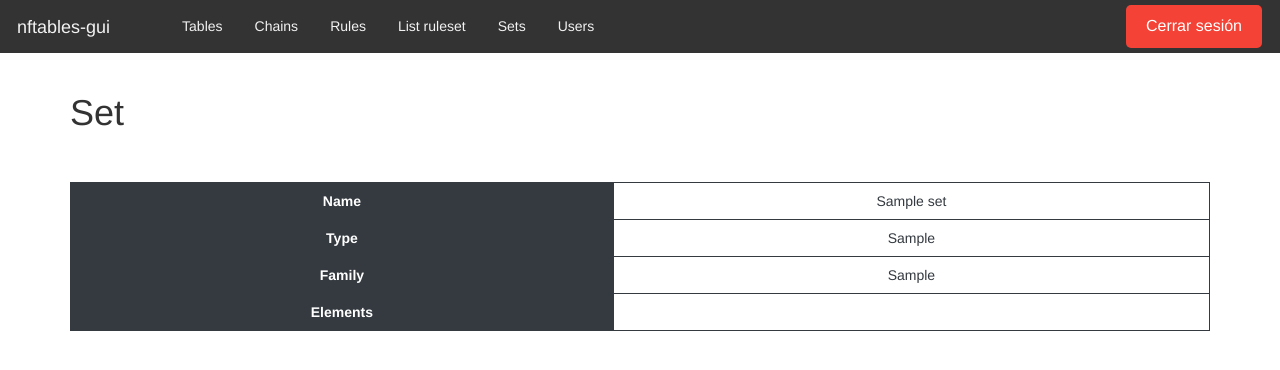
After one commit to alegarsan11/nftables-gui, a Flask app: page /sets/1 in a window 1280 px wide. The commit adds this page. Shown: the top 370 px of the page. Run offline with Flask 3, Linux system fonts and the light colour scheme; tables that the repository leaves empty hold one stand-in row (values such as "Sample post"); a database or web service that is not in the repository returns one stand-in record (values such as "Sample title"); data that the repository does not hold is empty; some libraries are stand-ins or nearby versions.

Commit message:
feat: view sets

```diff
--- a/nftables-frontend/api.py
+++ b/nftables-frontend/api.py
@@ -261,3 +261,12 @@ def delete_rule_request(rule_id):
         return "Success"
     else:
         return "Error deleting rule."
+
+def list_sets_request():
+    response = requests.get('http://localhost:8000/sets/list_sets')
+    return response.json()[1]["nftables"]
+
+def list_elements_in_set(set_name, set_family, set_table):
+    json_data = {"json_data": {"nftables": [{"list": {"set": {"name": set_name, "family": set_family, "table": set_table}}}]}}
+    response = requests.get('http://localhost:8000/sets/list_elements_in_set', json=json_data)
+    return response.json()
--- a/nftables-frontend/service.py
+++ b/nftables-frontend/service.py
@@ -1,5 +1,5 @@
 import json
-from models import Chain, NotTerminalStatement, Rule, Statement, Table, BaseChain, TerminalStatement, db, User
+from models import Chain, NotTerminalStatement, Rule, Statement, Table, BaseChain, TerminalStatement, db, User, Set
 from flask_login import LoginManager
 import api
 
@@ -516,3 +516,36 @@ def get_rule_by_chain_and_table(chain_id, family, table):
 def get_rule_by_chain_and_handle(chain_id, family, handle):
     rule = Rule.query.filter_by(chain_id=chain_id, family=family, handle=handle).first()
     return rule
+
+def insert_sets():
+    result = api.list_sets_request()
+    for i, item in enumerate(result):
+        if("set" in item):
+            table = get_table(item["set"]["table"], item["set"]["family"])
+            if(check_existing_set(item["set"]["name"], table.name, item["set"]["family"]) == True):
+
+                insert_set(item["set"]["name"], item["set"]["family"], item["set"]["table"], item["set"]["type"])
+    return "Success"
+
+def check_existing_set(name, table, family):
+    _set = Set.query.filter_by(name=name, table_id=table, family=family).first()
+    if _set:
+        return False
+    return True
+
+def insert_set(name, family, table_id, type):
+    _set = Set(name=name, family=family, table_id=table_id, type=type)
+    db.session.add(_set)
+    db.session.commit()
+
+def get_sets():
+    return Set.query.all()
+
+def get_set(set_id):
+    _set = Set.query.get(set_id)
+    return _set
+
+def insert_elements_in_set(set_id, elements):
+    _set = get_set(set_id)
+    _set.elements = elements
+    db.session.commit()
--- a/nftables-frontend/templates/base.html
+++ b/nftables-frontend/templates/base.html
@@ -23,9 +23,13 @@
         <li class="nav-item{% if request.path == '/list_ruleset' %} active{% endif %}">
           <a class="nav-link" href="/list_ruleset">List ruleset</a>
         </li>
+        <li class="nav-item{% if request.path == '/sets' %} active{% endif %}">
+          <a class="nav-link" href="/sets">Sets</a>
+        </li>
         <li class="nav-item{% if request.path == '/users' %} active{% endif %}">
           <a class="nav-link" href="/users">Users</a>
         </li>
+
       </ul>
         <div class="salida">
           <p class="parrafo">{{ current_user.username }}</p>
--- /dev/null
+++ b/nftables-frontend/templates/sets/set.html
@@ -0,0 +1,38 @@
+{% extends "base.html" %}
+{% block head %}
+{{ super() }}
+{% endblock %}
+{% block content %}
+<div class="container">
+  <h1>Set</h1>
+  <br></br>
+  <table class="table personal-table">
+    <tbody>
+      <tr>
+        <th>Name</th>
+        <td>{{ set.name }}</td>
+      </tr>
+      <tr>
+        <th>Type</th>
+        <td>{{ set.type }}</td>
+      </tr>
+      <tr>
+        <th>Family</th>
+        <td>{{ set.family }}</td>
+      </tr>
+      <tr>
+        <th>Elements</th>
+        <td>
+          <ul>
+            {% if set.elements != None %}
+            {{ set.elements }}
+            {% else %}
+            <li>No elements</li>
+            {% endif %}
+          </ul>
+        </td>
+      </tr>
+    </tbody>
+  </table>
+</div>
+{% endblock %}
--- a/nftables-frontend/views.py
+++ b/nftables-frontend/views.py
@@ -373,3 +373,19 @@ def create_rule_post():
         flash('Error creating rule.')
 
     return render_template('rules/create_rule.html', form=form, chains=chains)
+
+@visualization_bp.route('/sets')
+def get_sets():
+    service.insert_sets()
+    return render_template('sets/sets.html', sets=service.get_sets())
+
+@visualization_bp.route('/sets/<set_id>')
+def get_set(set_id):
+    set_ = service.get_set(set_id)
+    result = api.list_elements_in_set(set_.name, set_.family, set_.table_id)
+    elements = ""
+    for i, item in enumerate(result[1]["nftables"]):
+        if("set" in item) and item["set"]["name"] == set_.name and item["set"]["family"] == set_.family and item["set"]["table"] == set_.table_id:
+            elements = str(item["set"]["elem"])
+    service.insert_elements_in_set(set_id, elements)
+    return render_template('sets/set.html', set=set_)
--- a/nftables-parser/main.py
+++ b/nftables-parser/main.py
@@ -1,7 +1,8 @@
 import hug
-import tables, chains, rules
+import tables, chains, rules, sets
 
 api = hug.API(__name__)
 api.extend(tables, '/tables')
 api.extend(chains, '/chains')
 api.extend(rules, '/rules')
+api.extend(sets, '/sets')
```
Also changed, not shown: nftables-frontend/models.py (+3 -20 lines), nftables-frontend/templates/sets/sets.html (added, +34 -0 lines), nftables-parser/sets.py (added, +15 -0 lines).
